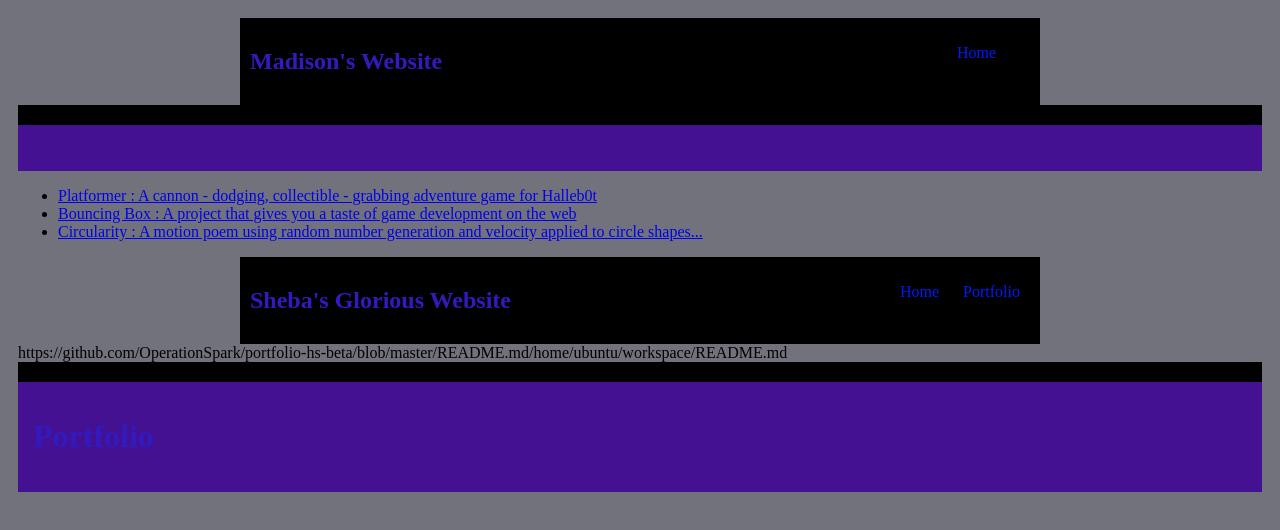
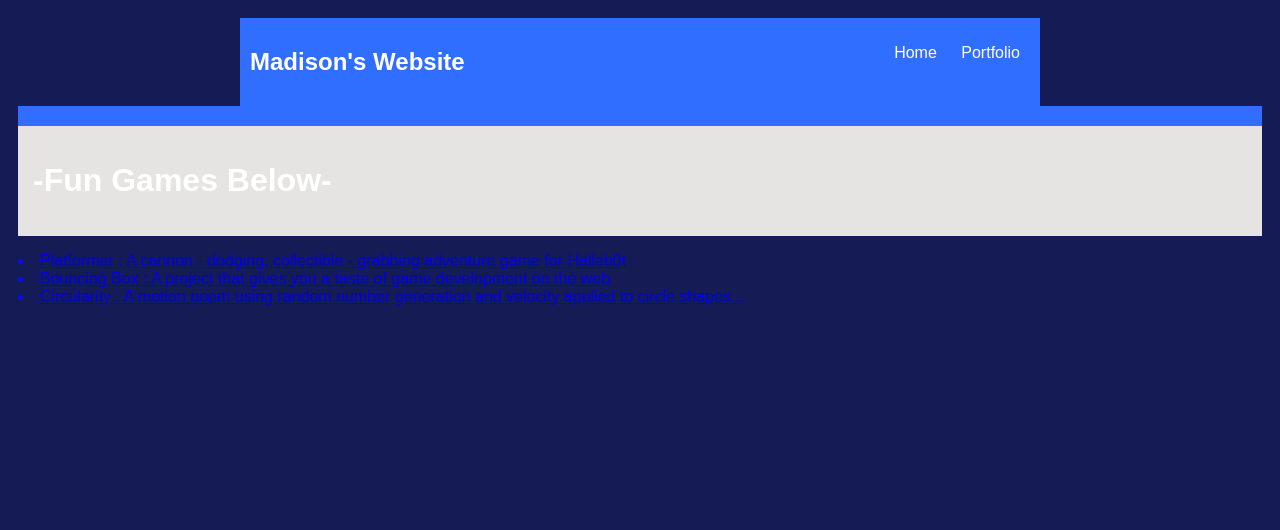
Before and after one commit to mcate628/mcate628.github.io, a plain HTML site: page portfolio.html in a window 1280 px wide. Drawn offline with Linux system fonts and the light colour scheme.

Commit message:
added things

```diff
--- a/portfolio.html
+++ b/portfolio.html
@@ -1,3 +1,9 @@
+
+
+  <div id="myId">
+    <!-- div content goes here -->
+  </div>
+
     <!DOCTYPE HTML>
     <html>
         <head>
@@ -9,9 +15,7 @@
           </div>
         </body>
     </html>
-<head>
-    <title>Madison's Website</title>
-</head>
+
     <div id="all-contents">
         <nav>
             <h1>Madison's Website</h1>
@@ -20,7 +24,7 @@
                   <a class="nav-a" href="index.html">Home</a>
                 </li>
                 <li class="nav-li">
-
+                  <a class="nav-a" href="portfolio.html">Portfolio</a>
                 </li>
             </ul>
         </nav>
@@ -30,20 +34,22 @@
     </nav>
     <main>
         <div class="content">
-
+            <h1>-Fun Games Below-</h1>
             <ul id="portfolio">
             </ul>
         </div>
     </main>
-
+    <ul id="portfolio">
     </ul>
+    <li><a href="projects/platformer/">Platformer : A cannon - dodging, collectible - grabbing adventure game for Halleb0t</a></li>
+    <li><a href="projects/bouncing-box/">Bouncing Box : A project that gives you a taste of game development on the web </a></li>
+    <li><a href="projects/circularity/">Circularity : A motion poem using random number generation and velocity applied to circle shapes...</a></li>
     <style type="text/css">
         body {
-        background: rgb(113, 114, 124);
-        color:	rgb(0, 0, 0);
+            background: #151B54;
+            color: #0909FF;
             padding: 10px;
-        font-family: DM sans;
-
+            font-family: arial;
         }
         header {
             font-size: 1.5em;
@@ -57,7 +63,7 @@
 
         /* navigation menu */
         nav {
-        background: 	rgb(0, 0, 0);
+            background: #306EFF;
             margin: 0 auto;
             display: flex;
             padding: 10px;
@@ -65,7 +71,7 @@
         h1 {
             display: flex;
             align-items: center;
-        color: 	rgb(51, 26, 190);
+            color: rgb(255, 255, 255);
             flex: 1;
         }
         #nav-ul {
@@ -77,12 +83,12 @@
         }
         .nav-a {
             text-decoration: none;
-        color: rgb(0, 26, 255);
+            color: #fff;
         }
 
         /* main container area beneath menu */
         main {
-        background: 	rgb(67, 17, 146);
+            background: #E5E4E2;
             display: flex;
         }
         .content {
@@ -90,51 +96,3 @@
             padding: 15px;
         }
     </style>
-<ul id="portfolio">
-    <li><a href="projects/platformer/">Platformer : A cannon - dodging, collectible - grabbing adventure game for Halleb0t</a></li>
-    <li><a href="projects/bouncing-box/">Bouncing Box : A project that gives you a taste of game development on the web </a></li>
-    <li><a href="projects/circularity/">Circularity : A motion poem using random number generation and velocity applied to circle shapes...</a></li>
-
-</ul>
-<ul id="portfolio">
-</ul>
-
-
-<!DOCTYPE HTML>
-<html>
-    <head>
-    </head>
-
-    <body>
-      <div id="all-contents">
-
-      </div>
-    </body>
-</html>
-<div id="all-contents">
-    <nav>
-        <h1>Sheba's Glorious Website</h1>
-        <ul id="nav-ul">
-            <li class="nav-li">
-              <a class="nav-a" href="index.html">Home</a>
-            </li>
-            <li class="nav-li">
-              <a class="nav-a" href="portfolio.html">Portfolio</a>
-            </li>
-        </ul>
-    </nav>
-</div>
-https://github.com/OperationSpark/portfolio-hs-beta/blob/master/README.md/home/ubuntu/workspace/README.md
-
-<nav>
-    <!-- Nav stuff here...-->
-</nav>
-<main>
-    <div class="content">
-        <h1>Portfolio</h1>
-        <ul id="portfolio">
-        </ul>
-    </div>
-</main>
-<ul id="portfolio">
-</ul>
```
Also changed, not shown: index.html (+14 -2 lines), IMG-9174.jpg (added). Lines whose indentation alone changed are shown as unchanged.
